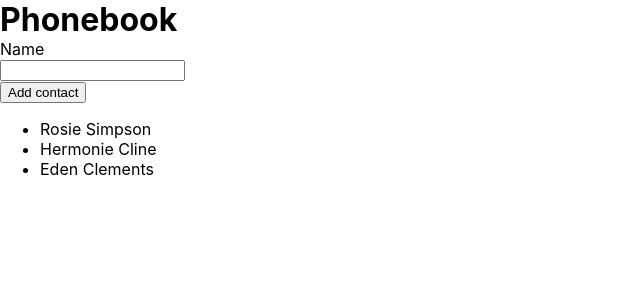
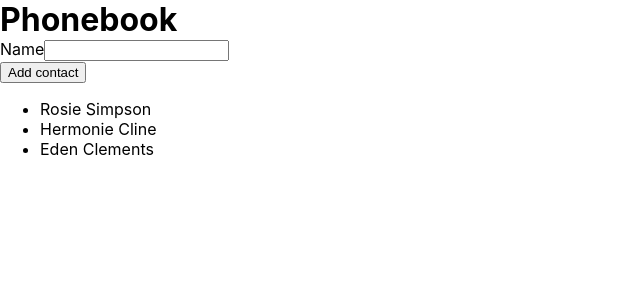
Before and after one commit to ExLuZiVe53/goit-react-hw-02-phonebook, a React (Create React App) app: page / in a window 1280 px wide. Shown: the top 300 px of the page, without its empty margins (0-640 px from the left). Built offline with nearby package versions, Linux system fonts and the light colour scheme.

Commit message:
Update App.jsx

```diff
--- a/src/components/App.jsx
+++ b/src/components/App.jsx
@@ -15,6 +15,8 @@ import { nanoid } from 'nanoid';
 */
 
 export class App extends Component {
+  nameInputId = nanoid();
+
   state = {
     contacts: [],
     name: '',
@@ -25,10 +27,8 @@ export class App extends Component {
       <div>
         <h1>Phonebook</h1>
         <form>
-          <label>
-            <p>Name</p>
-            <input type="text" name="name" required />
-          </label>
+          <label htmlFor={this.nameInputId}>Name</label>
+          <input type="text" name="name" id={this.nameInputId} required />
           <br />
           <button type="submit">Add contact</button>
         </form>
```
